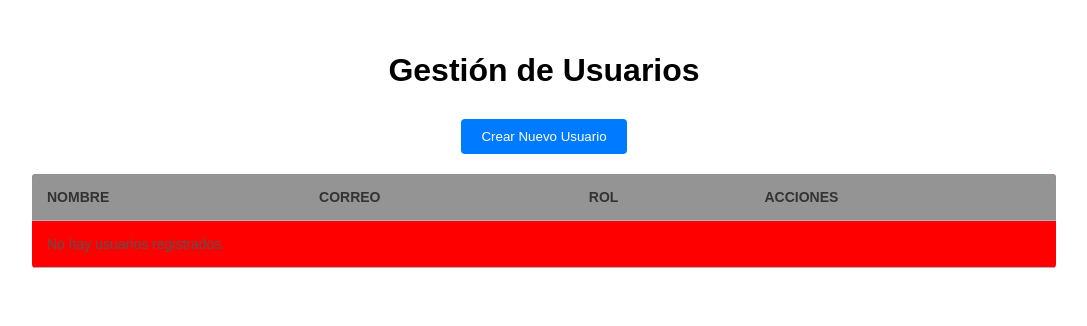
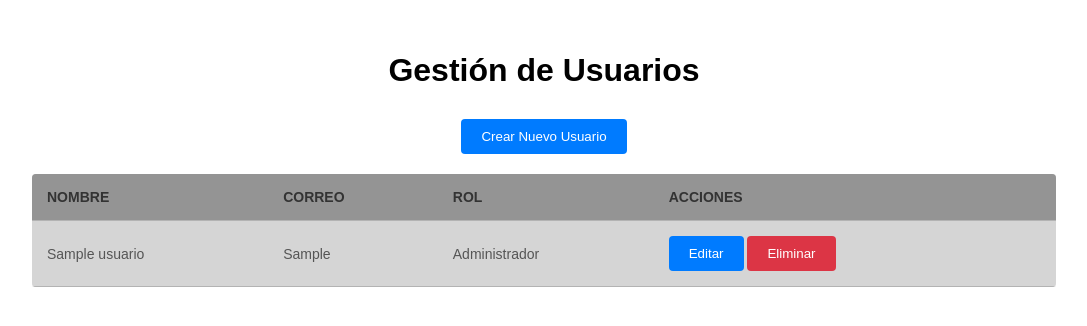
Before and after one commit to ruben-campal-1996/Django-ERP, a Django app: page /usuarios/gestion_usuarios/ in a window 1280 px wide. Shown: the part 58-384 px from the top of the page, without its empty margins (96-1183 px from the left). Run offline with Django 5.2, Linux system fonts and the light colour scheme; a user stored in the database is signed in; tables that the repository leaves empty hold one stand-in row (values such as "Sample post").

Commit message:
Versión funcional vista Administrador

```diff
--- a/DjangoERP/Templates/Usuarios/gestion_usuarios.html
+++ b/DjangoERP/Templates/Usuarios/gestion_usuarios.html
@@ -20,7 +20,7 @@
         {% endif %}
 
         <!-- Botón para abrir el modal de creación -->
-        <button class="btn btn-primary" onclick="document.getElementById('createModal').style.display='block'">Crear Nuevo Usuario</button>
+        <button class="btn btn-primary" onclick="document.getElementById('createModal').classList.add('active')">Crear Nuevo Usuario</button>
 
         <!-- Tabla de usuarios -->
         <div class="table-container">
@@ -41,6 +41,7 @@
                             <td>{{ usuario.rol }}</td>
                             <td>
                                 <button class="btn btn-primary" onclick="openEditModal('{{ usuario.id_usuario }}', '{{ usuario.nombre }}', '{{ usuario.correo }}', '{{ usuario.rol }}')">Editar</button>
+                                <button class="btn btn-secondary" onclick="deleteUser('{{ usuario.id_usuario }}')">Eliminar</button>
                             </td>
                         </tr>
                     {% empty %}
@@ -55,7 +56,7 @@
         <!-- Modal para crear usuario -->
         <div id="createModal" class="modal">
             <div class="modal-content">
-                <span class="close" onclick="document.getElementById('createModal').style.display='none'">×</span>
+                <span class="close" onclick="document.getElementById('createModal').classList.remove('active')">×</span>
                 <h2>Crear Nuevo Usuario</h2>
                 <form method="post" action="{% url 'usuarios:gestion_usuarios' %}">
                     {% csrf_token %}
@@ -77,7 +78,7 @@
         <!-- Modal para editar usuario -->
         <div id="editModal" class="modal">
             <div class="modal-content">
-                <span class="close" onclick="document.getElementById('editModal').style.display='none'">×</span>
+                <span class="close" onclick="document.getElementById('editModal').classList.remove('active')">×</span>
                 <h2>Editar Usuario</h2>
                 <form method="post" action="{% url 'usuarios:gestion_usuarios' %}" id="editForm">
                     {% csrf_token %}
@@ -121,7 +122,36 @@
                 document.getElementById('rol_edit').value = rol;
                 document.getElementById('editPassword1').value = '';
                 document.getElementById('editPassword2').value = '';
-            modal.style.display = 'block';
+                modal.classList.add('active');
+            }
+
+            function deleteUser(userId) {
+                if (confirm('¿Estás seguro de que quieres eliminar este usuario?')) {
+                    var form = document.createElement('form');
+                    form.method = 'post';
+                    form.action = "{% url 'usuarios:gestion_usuarios' %}";
+
+                    var csrfInput = document.createElement('input');
+                    csrfInput.type = 'hidden';
+                    csrfInput.name = 'csrfmiddlewaretoken';
+                    csrfInput.value = '{{ csrf_token }}';
+                    form.appendChild(csrfInput);
+
+                    var actionInput = document.createElement('input');
+                    actionInput.type = 'hidden';
+                    actionInput.name = 'action';
+                    actionInput.value = 'delete';
+                    form.appendChild(actionInput);
+
+                    var idInput = document.createElement('input');
+                    idInput.type = 'hidden';
+                    idInput.name = 'user_id';
+                    idInput.value = userId;
+                    form.appendChild(idInput);
+
+                    document.body.appendChild(form);
+                    form.submit();
+                }
             }
         </script>
 </body>
--- a/DjangoERP/Usuarios/views.py
+++ b/DjangoERP/Usuarios/views.py
@@ -73,49 +73,48 @@ def logout_view(request):
 
 @login_required
 def gestion_usuarios(request):
-    if not is_admin(request.user):
-        messages.error(request, "No tienes permiso para acceder a esta página.")
-        return redirect('logistics')
-
-    usuarios = Usuario.objects.filter(is_superuser=False)
+    usuarios = Usuario.objects.all()
     create_form = UsuarioCreationForm()
-    edit_form = UsuarioCreationForm()
+    roles = Usuario._meta.get_field('rol').choices
 
     if request.method == 'POST':
         action = request.POST.get('action')
 
         if action == 'create':
             form = UsuarioCreationForm(request.POST)
-            rol = request.POST.get('rol')
-            if form.is_valid() and rol in dict(Usuario.ROL_CHOICES):
-                user = form.save(commit=False)
-                user.rol = rol
-                user.save()
-                messages.success(request, f"Usuario {user.nombre} creado con éxito.")
-                return redirect('usuarios:gestion_usuarios')
+            if form.is_valid():
+                form.save()
+                messages.success(request, 'Usuario creado exitosamente.')
+            else:
+                messages.error(request, 'Error al crear el usuario.')
+            return redirect('usuarios:gestion_usuarios')
 
         elif action == 'edit':
             user_id = request.POST.get('user_id')
+            usuario = Usuario.objects.get(id_usuario=user_id)
+            usuario.nombre = request.POST.get('nombre')
+            usuario.correo = request.POST.get('correo')
+            usuario.rol = request.POST.get('rol')
+            if request.POST.get('password1'):
+                usuario.set_password(request.POST.get('password1'))
+            usuario.save()
+            messages.success(request, 'Usuario actualizado exitosamente.')
+            return redirect('usuarios:gestion_usuarios')
+
+        elif action == 'delete':
+            user_id = request.POST.get('user_id')
             try:
                 usuario = Usuario.objects.get(id_usuario=user_id)
-                form = UsuarioCreationForm(request.POST, instance=usuario)
-                rol = request.POST.get('rol')
-                if form.is_valid() and rol in dict(Usuario.ROL_CHOICES):
-                    user = form.save(commit=False)
-                    if 'password1' in form.cleaned_data and form.cleaned_data['password1']:
-                        user.set_password(form.cleaned_data['password1'])
-                    user.rol = rol
-                    user.save()
-                    messages.success(request, f"Usuario {user.nombre} actualizado con éxito.")
-                    return redirect('usuarios:gestion_usuarios')
+                usuario.delete()
+                messages.success(request, 'Usuario eliminado exitosamente.')
             except Usuario.DoesNotExist:
-                messages.error(request, "Usuario no encontrado.")
+                messages.error(request, 'El usuario no existe.')
+            return redirect('usuarios:gestion_usuarios')
 
     return render(request, 'usuarios/gestion_usuarios.html', {
         'usuarios': usuarios,
         'create_form': create_form,
-        'edit_form': edit_form,
-        'roles': Usuario.ROL_CHOICES
+        'roles': roles,
     })
 
 @login_required
--- a/DjangoERP/static/styles.css
+++ b/DjangoERP/static/styles.css
@@ -108,7 +108,7 @@ body {
 .user-table {
     width: 100%;
     border-collapse: collapse;
-    background-color: red; /* Cambio temporal para verificar */
+    background-color: rgb(213, 213, 213); /* Cambio temporal para verificar */
     box-shadow: 0 2px 5px rgba(0,0,0,0.1);
     border-radius: 4px;
     overflow: hidden;
@@ -139,7 +139,7 @@ body {
 
 /* Modal */
 .modal {
-    display: none;
+    display: none; /* Estado inicial: oculto */
     position: fixed;
     z-index: 1002;
     left: 0;
@@ -149,14 +149,21 @@ body {
     background-color: rgba(0,0,0,0.5);
 }
 
+/* Cuando se muestra, usamos flex para centrar */
+.modal.active {
+    display: flex;
+    justify-content: center;
+    align-items: center;
+}
+
 .modal-content {
     background-color: #fff;
-    margin: 15% auto;
     padding: 20px;
     border-radius: 4px;
     width: 80%;
     max-width: 500px;
     position: relative;
+    text-align: center; /* Centramos el texto general dentro del modal */
 }
 
 .close {
@@ -166,6 +173,7 @@ body {
     font-size: 24px;
     cursor: pointer;
     color: #333;
+    z-index: 10; /* Asegura que esté encima de otros elementos */
 }
 
 .close:hover {
@@ -175,8 +183,9 @@ body {
 /* Estilos para el formulario */
 .form-group {
     margin-bottom: 20px;
-    text-align: left;
-    max-width: 400px;
+    text-align: left; /* Mantenemos los labels alineados a la izquierda */
+    width: 100%; /* Aseguramos que ocupe todo el ancho disponible */
+    max-width: 400px; /* Límite para los campos */
     margin-left: auto;
     margin-right: auto;
 }
```
Also changed, not shown: 1 other file. Lines whose indentation alone changed are shown as unchanged.
